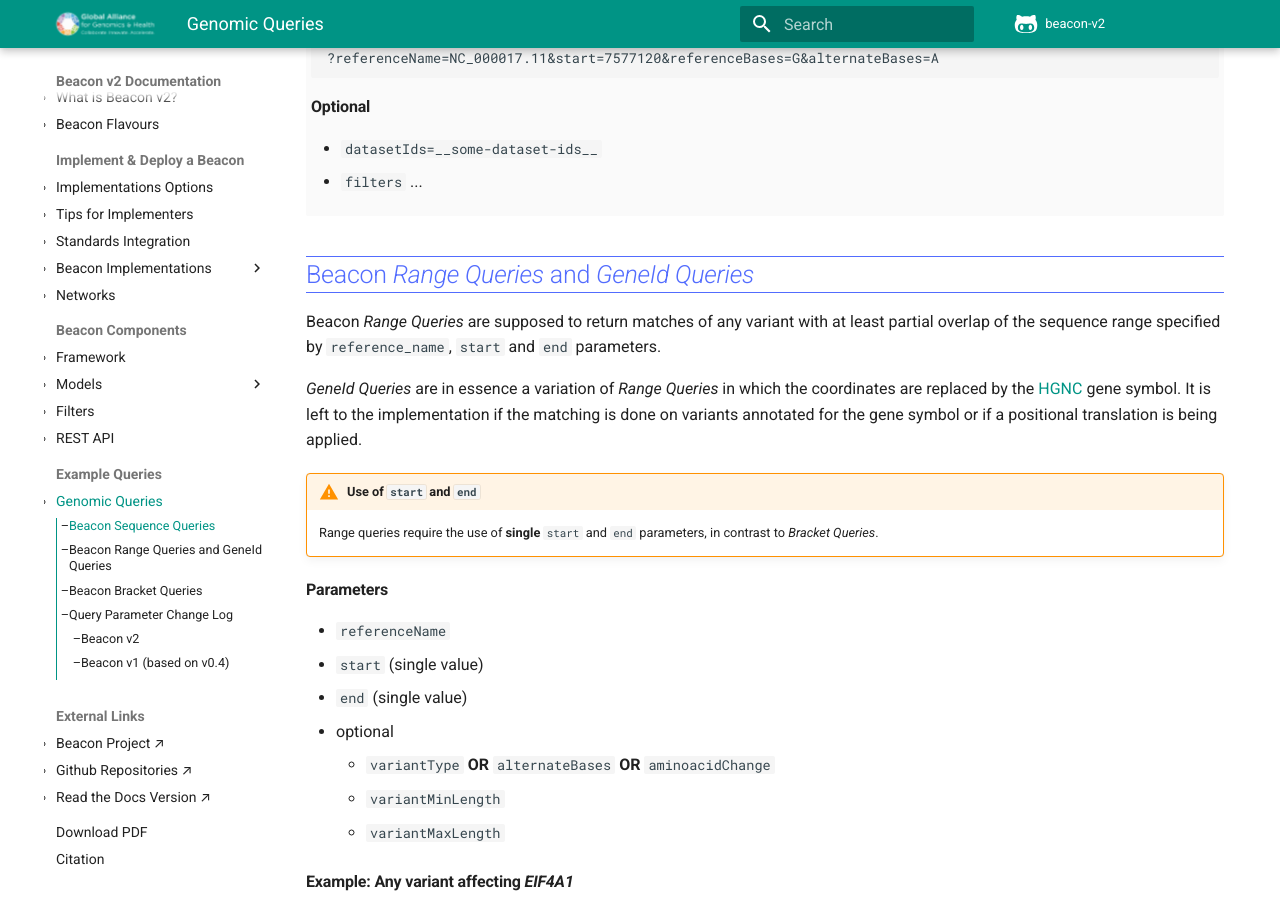
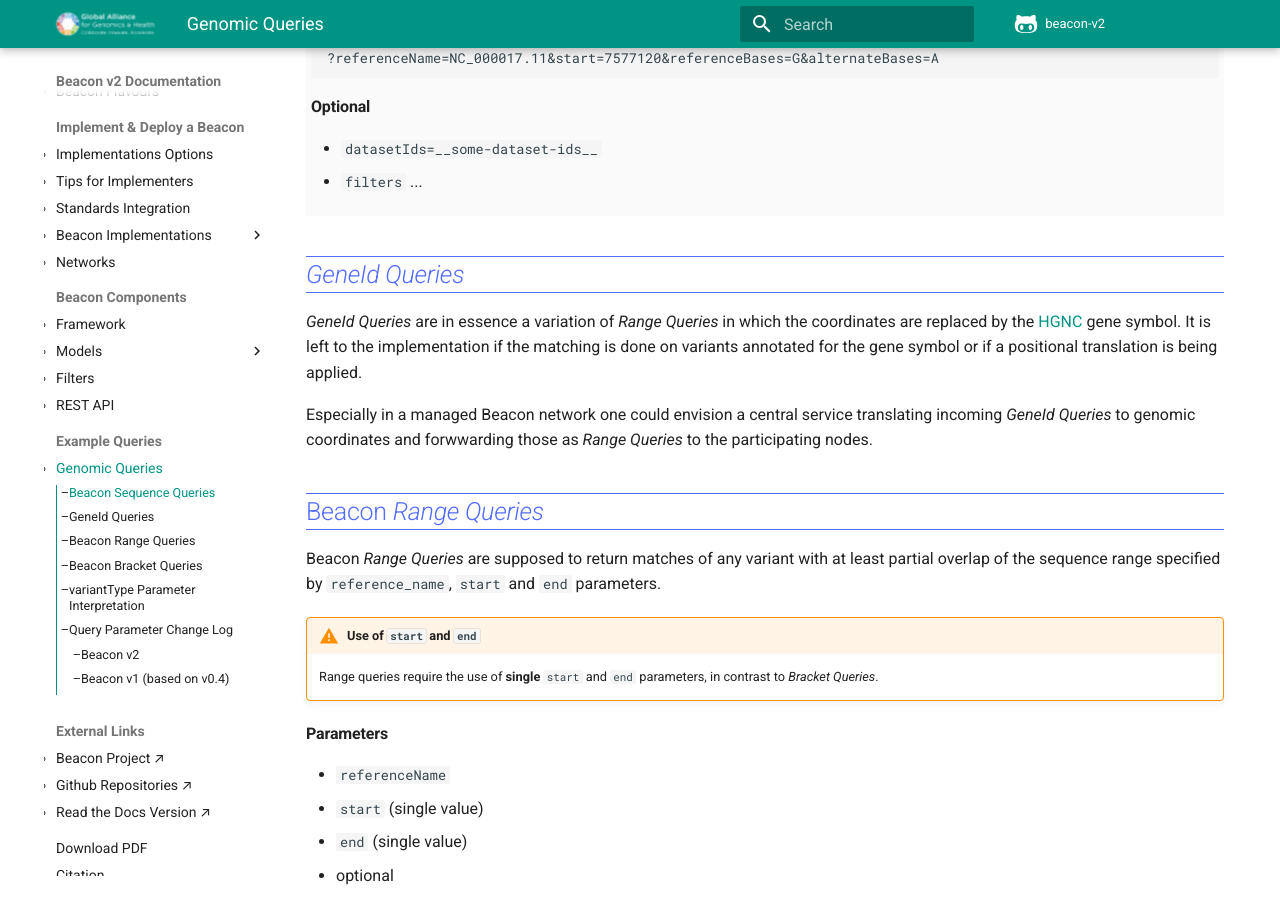
Before and after one commit to ga4gh-beacon/beacon-v2, an MkDocs documentation site: the page built from docs/variant-queries.md, in a window 1280 px wide and 900 px high, scrolled down 640 px. Built offline with MkDocs 1.6.1 and Material for MkDocs 9.7.7, drawn with Linux system fonts in a browser that asks for light colours; comment, search, counter and statistics services are not loaded; some of the changed text lies outside the part shown.

Commit message:
Update variant-queries.md

````diff
--- a/docs/variant-queries.md
+++ b/docs/variant-queries.md
@@ -66,8 +66,6 @@
 	(through `requestedGranularity`) and returned data format (`requestedSchemas`). Please follow this up in the
 	[framework documentation](framework.md).
 
-
-
 === "Beacon v1"
 
 	```
@@ -91,16 +89,23 @@
 	Before Beacon v0.4 a 1-based coordinate system was being used.
 
 
-## Beacon _Range Queries_ and _GeneId Queries_
-
-Beacon _Range Queries_ are supposed to return matches of any variant with at least
-partial overlap of the sequence range specified by `reference_name`, `start` and `end`
-parameters.
+## _GeneId Queries_
 
 _GeneId Queries_ are in essence a variation of _Range Queries_ in which the coordinates
 are replaced by the [HGNC](https://www.genenames.org) gene symbol. It is left to the
 implementation if the matching is done on variants annotated for the gene symbol or if
 a positional translation is being applied.
+
+Especially in a managed Beacon network one could envision a central service translating
+incoming _GeneId Queries_ to genomic coordinates and forwwarding those as _Range Queries_
+to the participating nodes.
+
+
+## Beacon _Range Queries_
+
+Beacon _Range Queries_ are supposed to return matches of any variant with at least
+partial overlap of the sequence range specified by `reference_name`, `start` and `end`
+parameters.
 
 !!! Warning "Use of `start` and `end`"
 
@@ -118,7 +123,6 @@
 	- `variantMaxLength`
 
 #### Example: Any variant affecting _EIF4A1_
-
 
 === "Beacon v2 GET"
 
@@ -262,6 +266,16 @@
 	CNV query options were only implemented with Beacon v0.4, based on Beacon<sup>+</sup> prototyping.
 
 
+## `variantType` Parameter Interpretation
+
+| Beacon | VCF | SO | EFO | VRS | Note about Beacon use  |
+| -------|-----|----|-----|-----|---------|
+| DUP    | DUP | SO:0001742 | EFO:0030070 | <ul><li>low-level gain</li><li>high-level gain</li></ul> | Increase of allele count compared to locally expected baseline w/o expectation about localization of added sequence copies |
+| DEL    | ... | ... | ... | ... | ... |
+
+
+
+
 ## Query Parameter Change Log
 
 <!--TODO: Should this go to a separate Beacon chamges page and be referenced?-->
````
